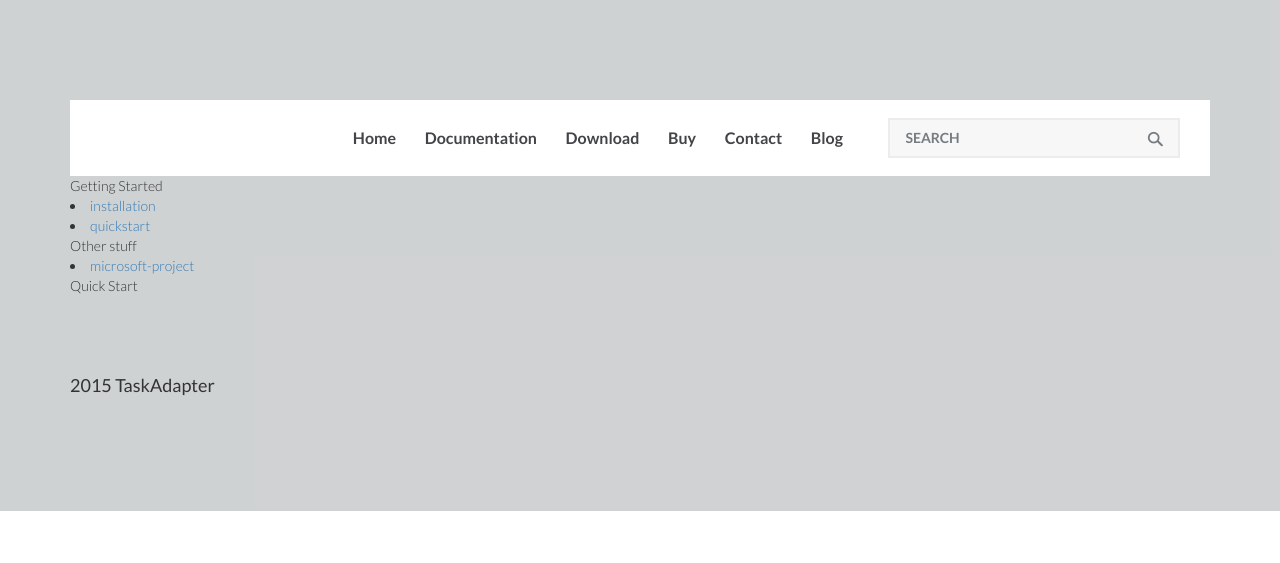
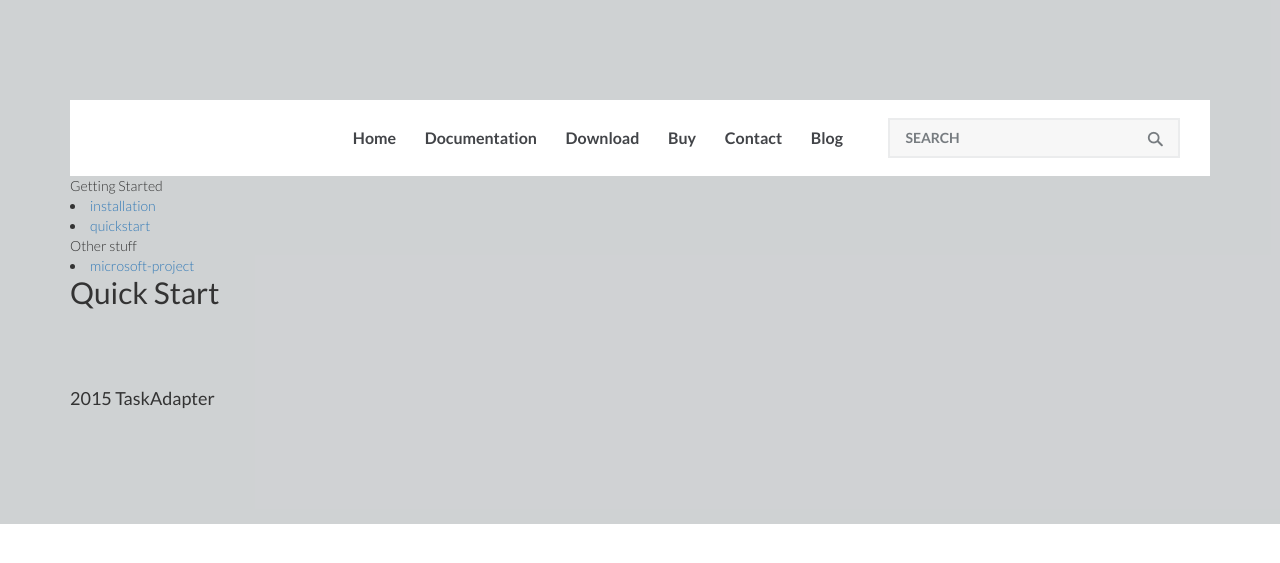
Before and after one commit to Syed-Shahzaib-Hussain/Task-Adapter-Copy, a Jekyll site: the page built from _docs/quickstart.md, in a window 1280 px wide. Shown: the top 563 px of the page. Built offline with Jekyll 4.4.1, drawn with Linux system fonts in a browser that asks for light colours; nearby versions of some CDN libraries; library files that are not in the unit come from our copies; comment, search, counter and statistics services are not loaded.

Commit message:
updated docs

```diff
--- a/_docs/quickstart.md
+++ b/_docs/quickstart.md
@@ -4,4 +4,4 @@ title: Quick Start
 permalink: /docs/quickstart/
 ---
 
-Quick Start
+## Quick Start
```
